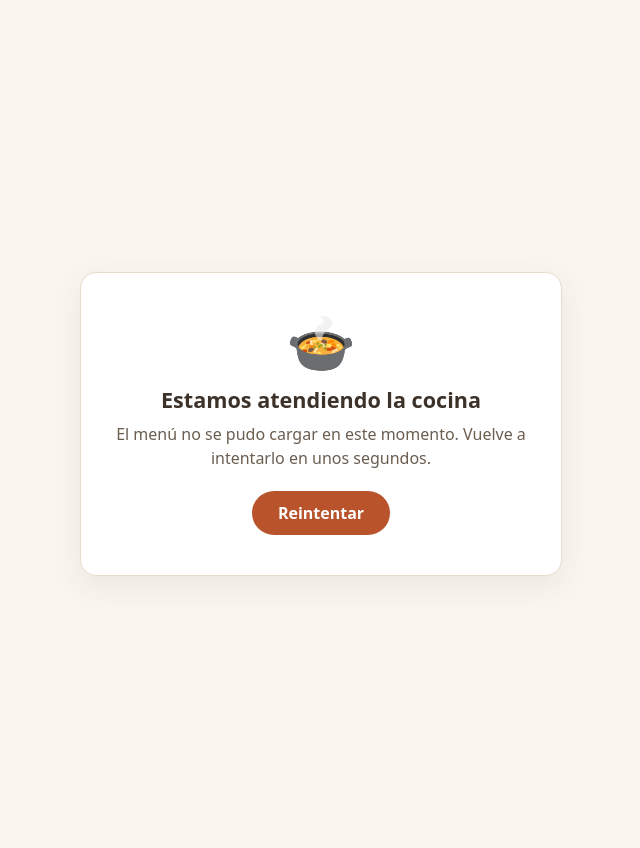
After one commit to erickadanhernandeza3-crypto/comedor-nonys, a PHP site: page /vistas/publico/aviso_error.php in a window 1280 px wide. The commit adds this page. Shown: the whole page, without its empty margins (319-959 px from the left). Run offline with PHP 8.4, Linux system fonts and the light colour scheme.

Commit message:
Diagnóstico de conexión y aviso amable cuando la base falla
- salud.php muestra qué configuración recibió el servidor, sin la contraseña
- Si algo truena, el cliente ve un aviso en vez de una página en blanco;
  el detalle queda en el registro del servidor

Co-Authored-By: Claude Sonnet 5 <noreply@anthropic.com>

```diff
--- /dev/null
+++ b/vistas/publico/aviso_error.php
@@ -0,0 +1,60 @@
+<?php
+/**
+ * Lo que ve el cliente cuando el servidor no puede responder.
+ * No consulta la base ni la configuración: tiene que poder dibujarse aunque
+ * justamente eso sea lo que está fallando.
+ */
+?>
+<!DOCTYPE html>
+<html lang="es-MX">
+<head>
+<meta charset="utf-8">
+<meta name="viewport" content="width=device-width, initial-scale=1">
+<meta name="robots" content="noindex">
+<title>Volvemos en un momento</title>
+<style>
+  body {
+    margin: 0;
+    min-height: 100vh;
+    display: grid;
+    place-items: center;
+    background: #faf6ef;
+    color: #3d3229;
+    font-family: system-ui, -apple-system, "Segoe UI", Roboto, sans-serif;
+    padding: 1.5rem;
+  }
+  .aviso {
+    max-width: 26rem;
+    text-align: center;
+    background: #fff;
+    border: 1px solid #e7ddcd;
+    border-radius: 1rem;
+    box-shadow: 0 10px 30px rgba(61, 50, 41, .08);
+    padding: 2.5rem 2rem;
+  }
+  .olla { font-size: 3.5rem; line-height: 1; }
+  h1 { font-size: 1.35rem; margin: 1rem 0 .5rem; }
+  p { margin: 0 0 1.25rem; line-height: 1.55; color: #6b5d4f; }
+  a {
+    display: inline-block;
+    background: #b8532c;
+    color: #fff;
+    text-decoration: none;
+    font-weight: 600;
+    padding: .7rem 1.6rem;
+    border-radius: 999px;
+  }
+</style>
+</head>
+<body>
+  <div class="aviso">
+    <div class="olla">🍲</div>
+    <h1>Estamos atendiendo la cocina</h1>
+    <p>
+      El menú no se pudo cargar en este momento.
+      Vuelve a intentarlo en unos segundos.
+    </p>
+    <a href="">Reintentar</a>
+  </div>
+</body>
+</html>
```
Also changed, not shown: includes/funciones.php (+35 -0 lines), salud.php (added, +61 -0 lines).
